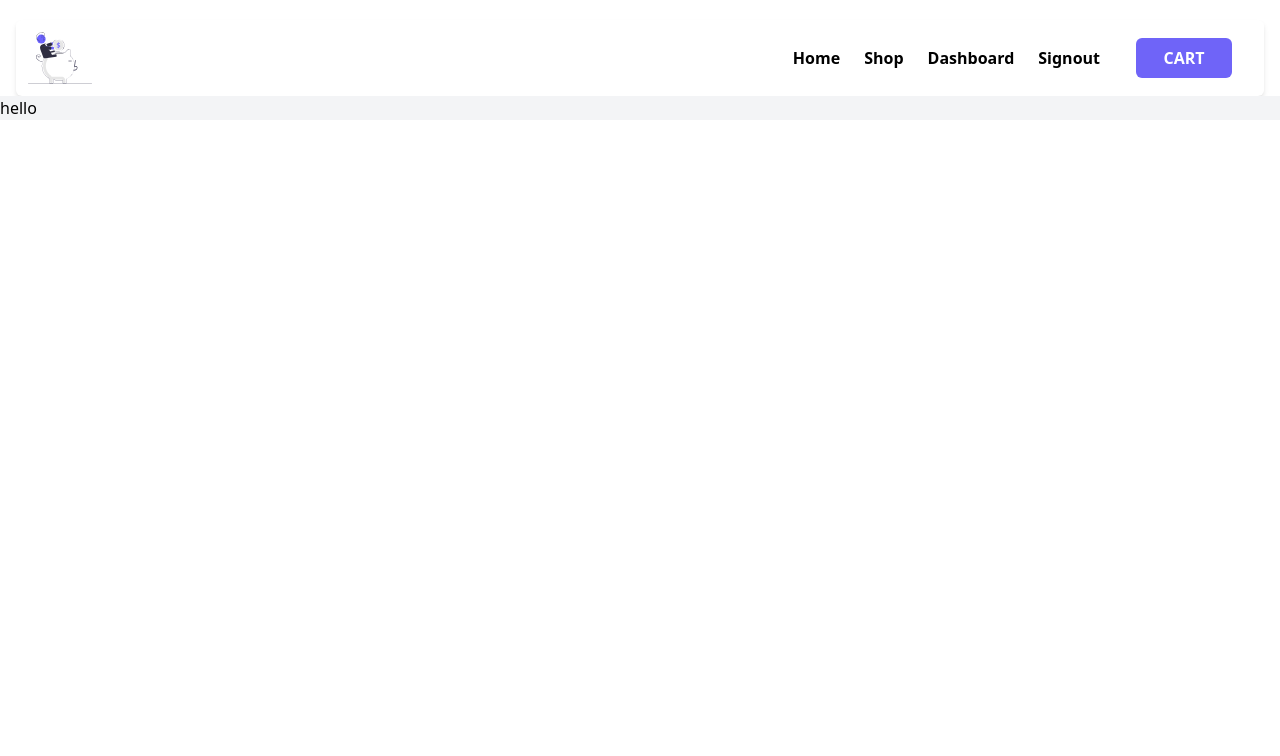
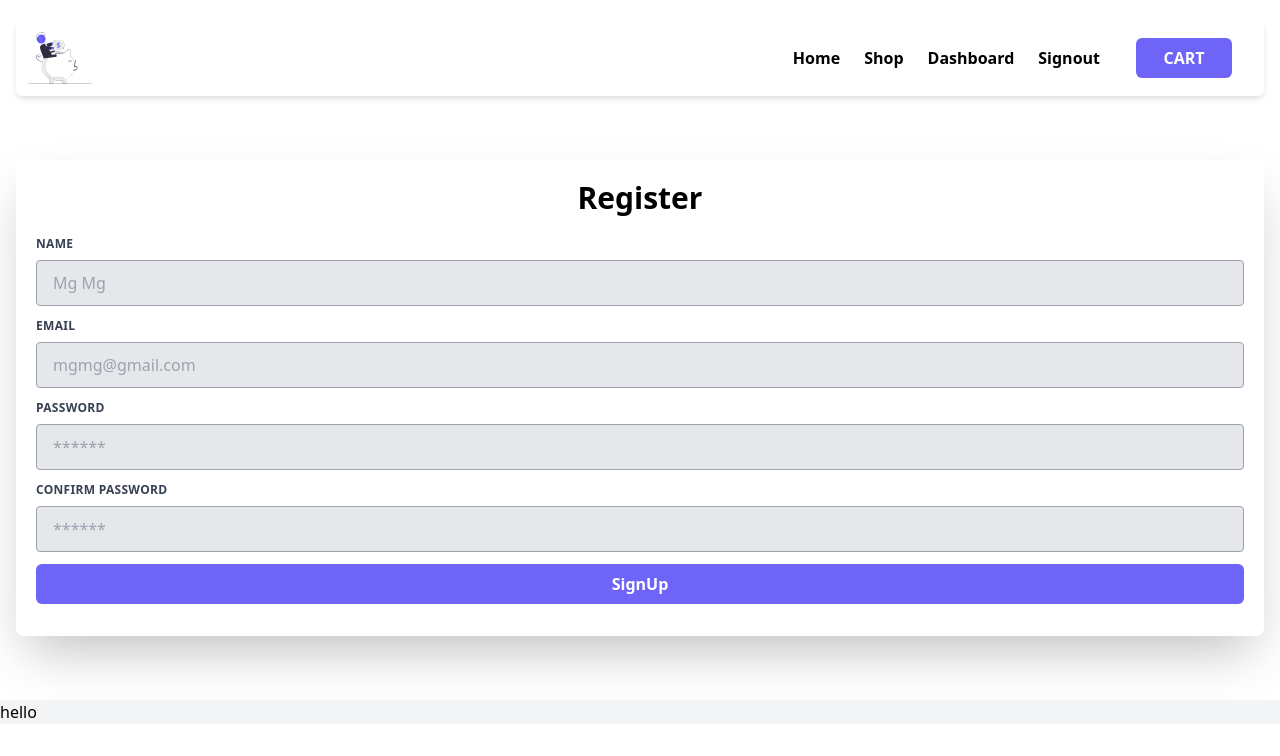
Before and after one commit to HtetOoNaing/ecommerce-react-redux-client, a React (Create React App) app: page /register in a window 1280 px wide. Shown: the top 756 px of the page. Built offline with nearby package versions, Linux system fonts and the light colour scheme.

Commit message:
add register page

```diff
--- a/src/components/buttons/button.component.jsx
+++ b/src/components/buttons/button.component.jsx
@@ -1,11 +1,11 @@
 import React from 'react';
 import { Link } from 'react-router-dom';
-const Button = ({ isButton = true, title, action, href, moreStyle }) => {
+const Button = ({ isButton = true, type="button", title, action, href, moreStyle }) => {
     const style = `font-bold rounded-md px-3 py-2 text-base cursor-pointer animate focus:outline-none ${moreStyle}`
     return (
         <React.Fragment>
             {
-                isButton ? <button className={style} > {title} </button> : <Link to={href} className={style} > {title} </Link>
+                isButton ? <button type={type} className={style} > {title} </button> : <Link to={href} className={style} > {title} </Link>
             }
         </React.Fragment>
      );
--- a/src/index.js
+++ b/src/index.js
@@ -7,6 +7,7 @@ import { BrowserRouter, Switch, Route } from 'react-router-dom';
 import { Provider } from 'react-redux';
 import store from './data/store';
 import Navbar from './components/navbar/navbar.component';
+import Register from './screens/Register';
 
 ReactDOM.render(
   <Provider store={store}>
@@ -14,6 +15,7 @@ ReactDOM.render(
       <Navbar />
       <Switch>
         <Route exact path="/" component={App} />
+        <Route path="/register" component={Register} />
       </Switch>
     </BrowserRouter>
     <App />
--- /dev/null
+++ b/src/screens/Register.jsx
@@ -0,0 +1,41 @@
+import React, { useState } from 'react';
+import Button from '../components/buttons/button.component';
+import Container from '../components/container/container.component';
+import Input from '../components/inputs/input.component';
+
+const Register = () => {
+    const [data, setData] = useState({
+        name: '',
+        email: '',
+        password: '',
+        confirmPassword: ''
+    });
+    const { name, email, password, confirmPassword } = data;
+    const handleChange = (name) => event => {
+        setData({...data, [name]: event.target.value});
+    }
+    const onSubmit = async(e) => {
+        e.preventDefault();
+        if(password !== confirmPassword) {
+            console.log('Passwords do not match');
+        } else if (!name || !email || !password) {
+            console.log('Please fill all field');
+        } else {
+            console.log('ok');
+        }
+    }
+    return (
+        <Container>
+            <form onSubmit={onSubmit} className="bg-white rounded-lg overflow-hidden shadow-2xl p-5 my-16 ">
+                <h2 className="font-bold text-3xl text-center mb-5 " >Register</h2>
+                <Input type="text" title="Name" placeholder="Mg Mg" value={name} handleChange={handleChange('name')} />
+                <Input type="email" title="Email" placeholder="mgmg@gmail.com" value={email} handleChange={handleChange('email')} />
+                <Input type="password" title="Password" placeholder="******" value={password} handleChange={handleChange('password')} />
+                <Input type="password" title="Confirm Password" placeholder="******" value={confirmPassword} handleChange={handleChange('confirmPassword')} />
+                <Button type="submit" title="SignUp" moreStyle="bg-primary text-white w-full mb-3" />
+            </form>
+        </Container>
+     );
+}
+
+export default Register;
```
Also changed, not shown: 1 other file (tests, documents, lock files or other folders).
